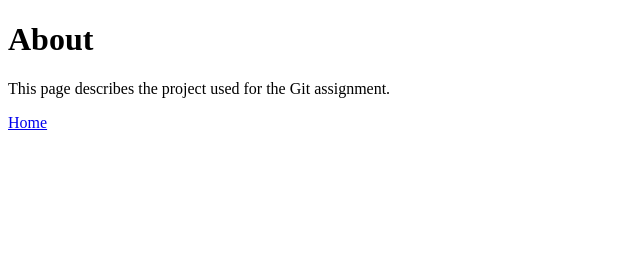
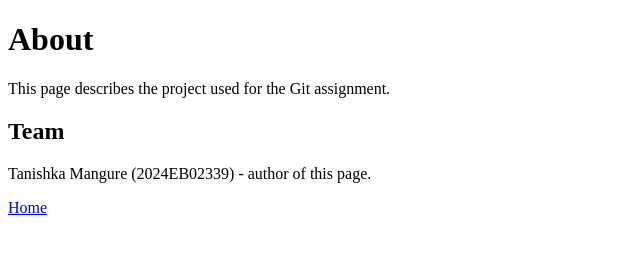
Before and after one commit to sickomode7/git-workflow-assignment, a plain HTML site: page about.html in a window 1280 px wide. Shown: the whole page, without its empty margins (0-640 px from the left). Drawn offline with Linux system fonts and the light colour scheme.

Commit message:
Add Team section to about.html

```diff
--- a/about.html
+++ b/about.html
@@ -7,6 +7,8 @@
 <body>
   <h1>About</h1>
   <p>This page describes the project used for the Git assignment.</p>
+  <h2>Team</h2>
+  <p>Tanishka Mangure (2024EB02339) - author of this page.</p>
   <a href="index.html">Home</a>
 </body>
 </html>
```
